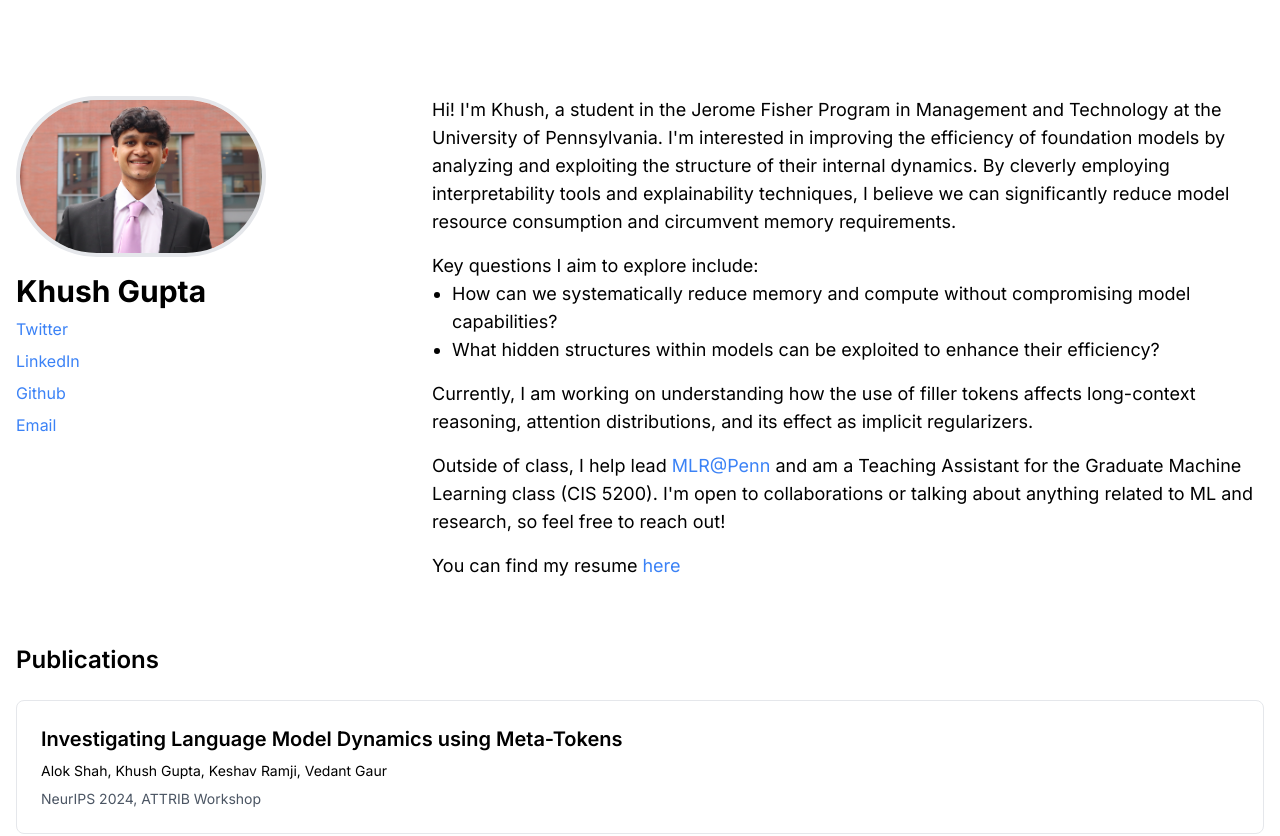
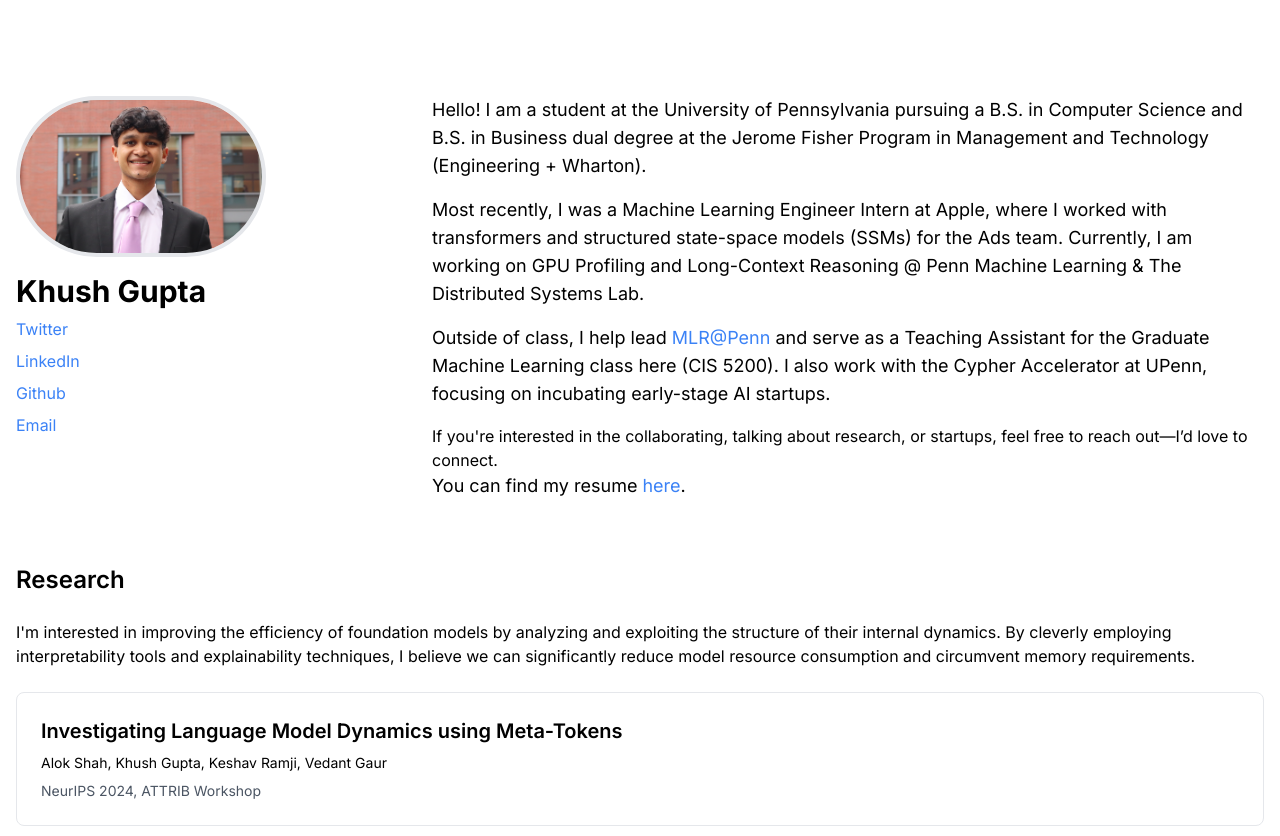
Before and after one commit to khushgx/website, a Next.js app: page / in a window 1280 px wide. Shown: the top 836 px of the page. Built offline with nearby package versions, Linux system fonts and the light colour scheme.

Commit message:
made it cleaner

```diff
--- a/src/app/page.js
+++ b/src/app/page.js
@@ -41,28 +41,33 @@ export default function Home() {
 
           {/* Description on the right, left-aligned */}
           <div className="md:w-2/3 mt-8 md:mt-0 text-left">
+
           <p className="text-lg mb-4">
-              Hi! I&apos;m Khush, a student in the Jerome Fisher Program in Management and Technology at the University of Pennsylvania.
-              I&apos;m interested in improving the efficiency of foundation models by analyzing and exploiting the structure of their internal dynamics. By cleverly employing interpretability tools and explainability techniques, I believe we can significantly reduce model resource consumption and circumvent memory requirements.
+  Hello! I am a student at the University of Pennsylvania pursuing a B.S. in Computer Science and B.S. in Business dual degree at the Jerome Fisher Program in Management and Technology (Engineering + Wharton).
+
 </p>
 <p className="text-lg mb-4">
-              Key questions I aim to explore include:
-              <ul className="list-disc ml-5">
-                <li>How can we systematically reduce memory and compute without compromising model capabilities?</li>
-                <li>What hidden structures within models can be exploited to enhance their efficiency?</li>
-              </ul>
+  Most recently, I was a Machine Learning Engineer Intern at Apple, where I worked with transformers and structured state-space models (SSMs) for the Ads team. Currently, I am working on GPU Profiling and Long-Context Reasoning @ Penn Machine Learning & The Distributed Systems Lab.
 </p>
-            <p className="text-lg mb-4">Currently, I am working on understanding how the use of filler tokens affects long-context reasoning, attention distributions, and its effect as implicit regularizers.</p>
-             <p className="text-lg mb-4">Outside of class, I help lead <Link href="https://mlrpenn.vercel.app/"  className="text-blue-500 hover:underline"> MLR@Penn </Link> and am a Teaching Assistant for the Graduate Machine Learning class (CIS 5200). I&apos;m open to collaborations or talking about anything related to ML and research, so feel free to reach out!</p>
+<p className="text-lg mb-4">
+  Outside of class, I help lead <Link href="https://mlrpenn.vercel.app/" className="text-blue-500 hover:underline">MLR@Penn</Link> and serve as a Teaching Assistant for the Graduate Machine Learning class here (CIS 5200). I also work with the Cypher Accelerator at UPenn, focusing on incubating early-stage AI startups.
+</p>
+<p>If you're interested in the collaborating, talking about research, or startups, feel free to reach out—I’d love to connect.</p>
 <p className="text-lg">
-             You can find my resume  <Link href="/resume.pdf" className="text-blue-500 hover:underline">here</Link>
+  You can find my resume <Link href="/resume.pdf" className="text-blue-500 hover:underline">here</Link>.
 </p>
+
+
           </div>
         </section>
 
         {/* Publications Section */}
         <section className="mb-16">
-          <h2 className="text-2xl font-semibold mb-6">Publications</h2>
+          <h2 className="text-2xl font-semibold mb-6">Research</h2>
+          <div className="space-y-6">
+            <p className="mb-6">
+              I&apos;m interested in improving the efficiency of foundation models by analyzing and exploiting the structure of their internal dynamics. By cleverly employing interpretability tools and explainability techniques, I believe we can significantly reduce model resource consumption and circumvent memory requirements.
+            </p>
             <div className="space-y-6">
               <PublicationCard
                 title="Investigating Language Model Dynamics using Meta-Tokens"
@@ -74,6 +79,7 @@ export default function Home() {
                 authors="Keshav Ramji, Vedant Gaur, Alok Shah, Khush Gupta,"
                 venue="NeurIPS 2024, ATTRIB Workshop"
               />
+            </div>
           </div>
         </section>
 
```
Lines whose indentation alone changed are shown as unchanged.
